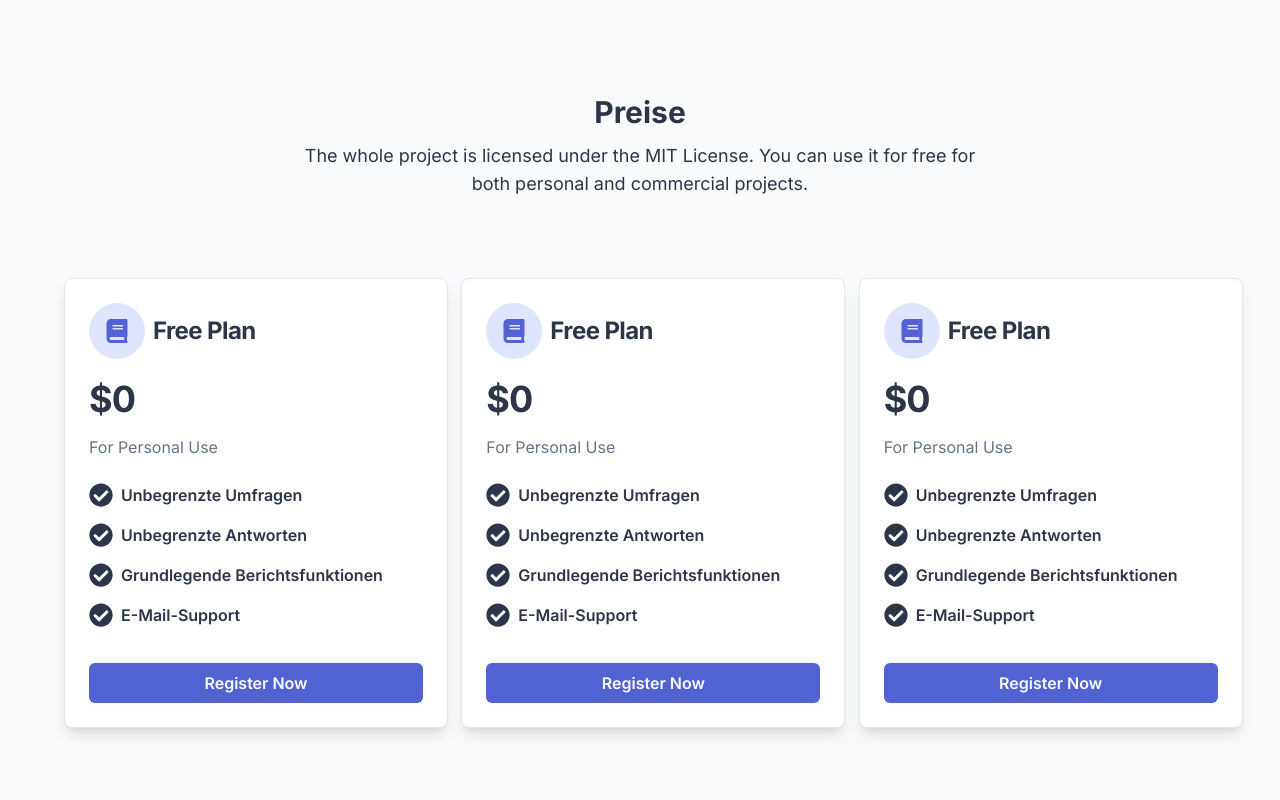
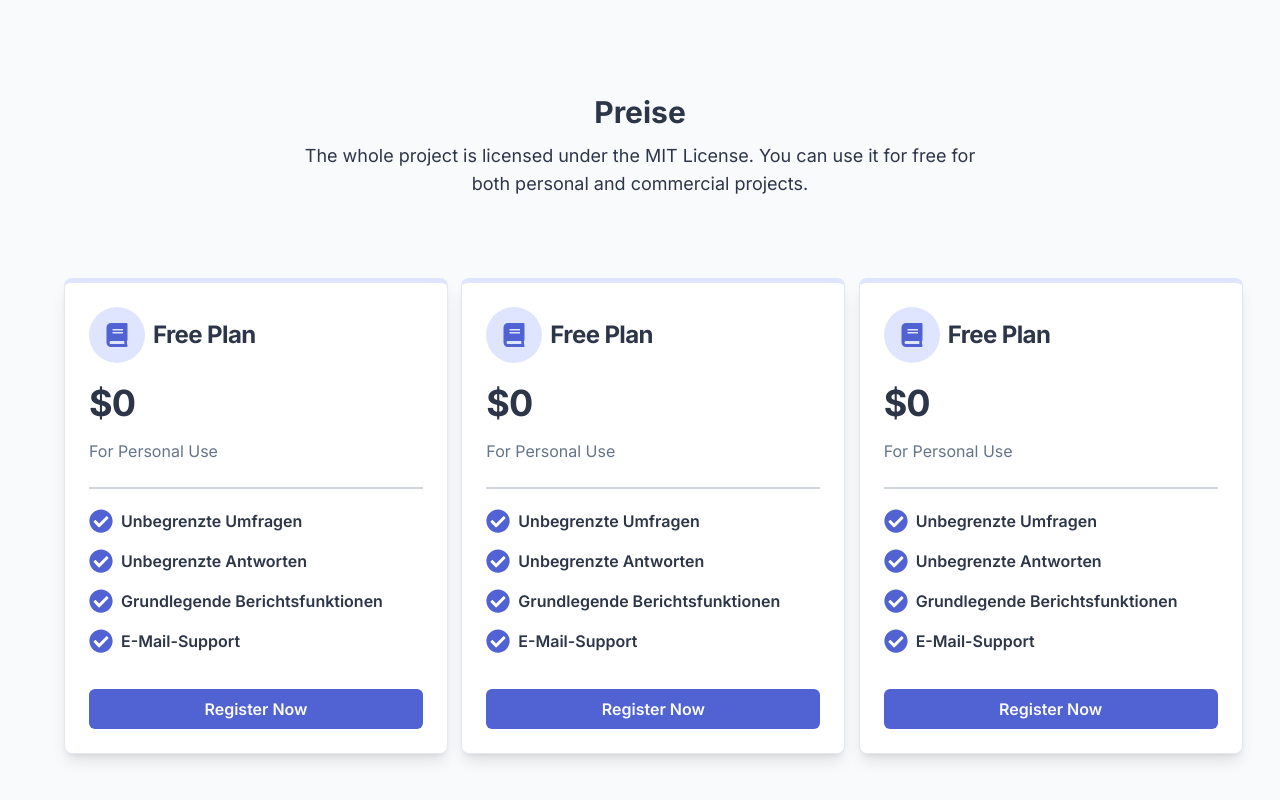
Before and after one commit to Factorium1/pulse, a Next.js app in the folder apps/web/: page / in a window 1280 px wide. Shown: the part 1784-2584 px from the top of the page. Built offline with nearby package versions, Linux system fonts and the light colour scheme; no server answers.

Commit message:
style(pricingCard): add border styling above cards

```diff
--- a/apps/web/src/components/shared/web/pricingCard.tsx
+++ b/apps/web/src/components/shared/web/pricingCard.tsx
@@ -15,7 +15,7 @@ export const PricingCard = ({
   }
 
   return (
-    <div className="border rounded-lg p-6 shadow-lg hover:shadow-xl flex flex-col gap-4 bg-card text-card-foreground lg:min-w-sm">
+    <div className="border rounded-lg p-6 shadow-lg hover:shadow-xl flex flex-col gap-4 bg-card text-card-foreground lg:min-w-sm border-t-5 border-t-accent">
       <div className="flex items-center gap-2">
         {Icon && (
           <span className="bg-accent p-4 rounded-full flex-center">
@@ -31,10 +31,10 @@ export const PricingCard = ({
       )}
       {description && <p className="text-md text-muted-foreground">{description}</p>}
       {features && (
-        <ul className="items-start flex justify-start flex-col gap-4 mt-2">
+        <ul className="items-start flex justify-start flex-col gap-4 mt-2 border-t-2 pt-5 border-gray-300">
           {features.map((feature, index) => (
             <li key={index} className="text-md flex-center font-semibold">
-              <FaCheckCircle className="inline-block mr-2 size-6" />
+              <FaCheckCircle className="inline-block mr-2 size-6 text-accent-foreground" />
               {feature}
             </li>
           ))}
```
